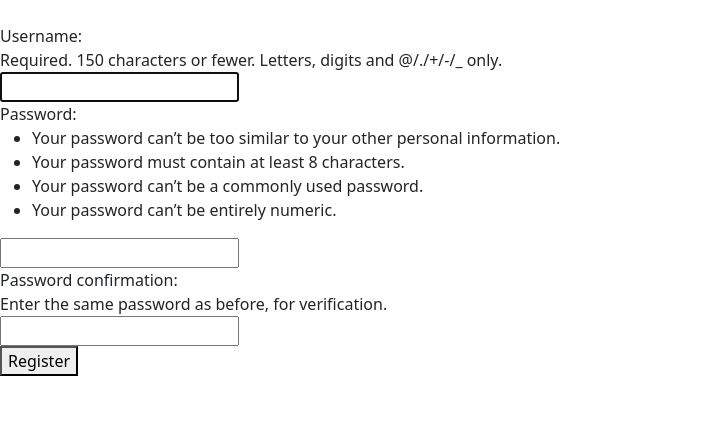
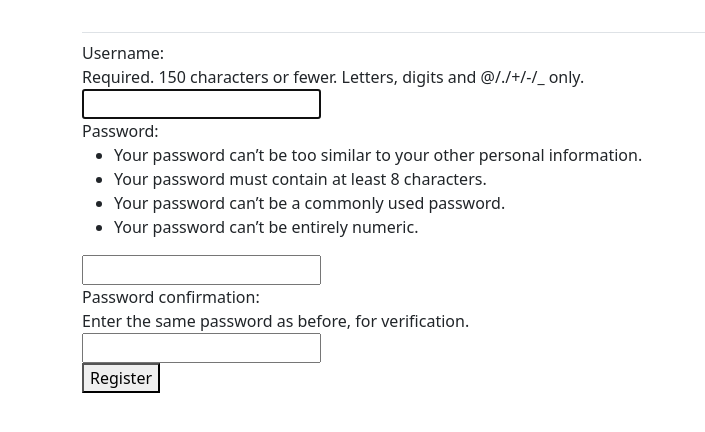
Before and after one commit to asabo-dev/Learning_logs, a Django app: page /accounts/register/ in a window 1280 px wide. Shown: the part 58-490 px from the top of the page, without its empty margins (0-705 px from the left). Run offline with Django 5.2, Linux system fonts and the light colour scheme; some libraries are stand-ins or nearby versions.

Commit message:
Define the main part of the page

```diff
--- a/learning_logs/templates/learning_logs/base.html
+++ b/learning_logs/templates/learning_logs/base.html
@@ -54,7 +54,15 @@
         </div> <!-- Closes navbar's container -->
     </nav> <!-- End of navbar -->
 
-{% block content %}{% endblock %}
+    <main class="container">
+        <div class="pb-2 mb-2 border-bottom">
+            {% block page_header %}{% endblock page_header %}
+        </div>
+
+        <div>
+            {% block content %}{% endblock content %}
+        </div>
+    </main>
 
 </body>
 </html>
```
Also changed, not shown: db.sqlite3.
